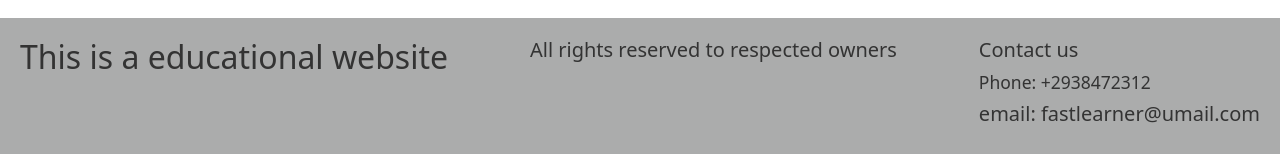
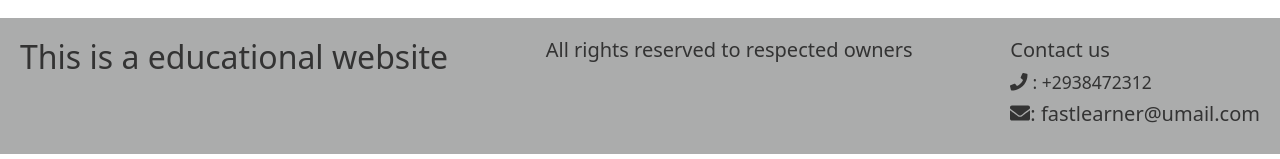
Before and after one commit to immehadi7/educational-wesbite, a React (Create React App) app: page / in a window 1280 px wide. Shown: the part 638-797 px from the top of the page. Built offline with nearby package versions, Linux system fonts and the light colour scheme; no server answers.

Commit message:
faw contact

```diff
--- a/src/AllComponent/Footer/Footer.js
+++ b/src/AllComponent/Footer/Footer.js
@@ -1,7 +1,11 @@
 import React from 'react';
 import './footer.css' ;
+import { FontAwesomeIcon } from '@fortawesome/react-fontawesome';
+import { faPhone , faEnvelope} from '@fortawesome/free-solid-svg-icons';
 
 const Footer = () => {
+    const phone = <FontAwesomeIcon icon={faPhone} />
+    const email = <FontAwesomeIcon icon={faEnvelope} />
     return (
         <div>
  <footer>
@@ -13,8 +17,8 @@
        </div>
             <div>
                 <h5>Contact us</h5>
-                <h5> <small>Phone: +2938472312</small> </h5>
-                <h5> email: fastlearner@umail.com</h5>
+                <h5> <small> {phone} : +2938472312</small> </h5>
+                <h5> {email}: fastlearner@umail.com</h5>
                 </div>
         </footer>
         </div>
```
